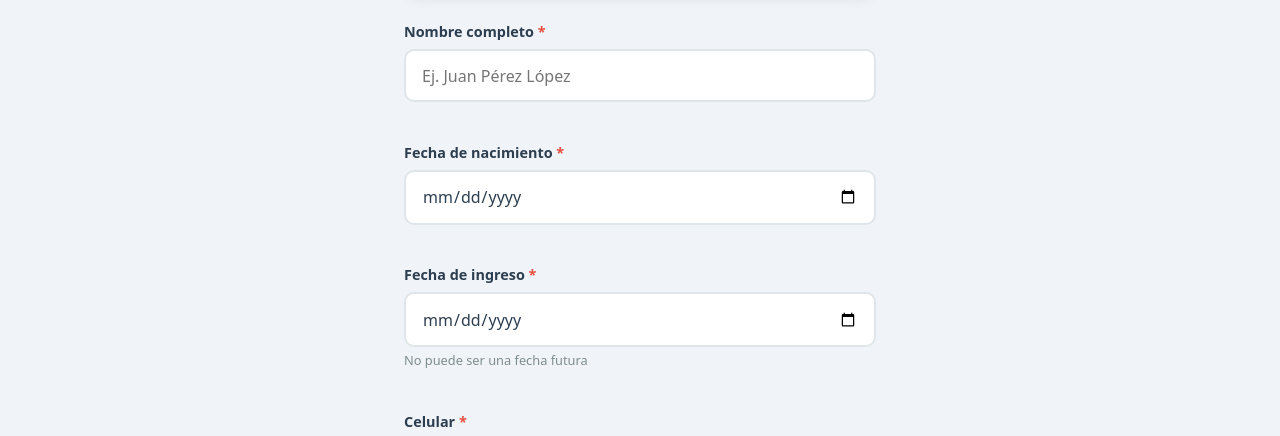
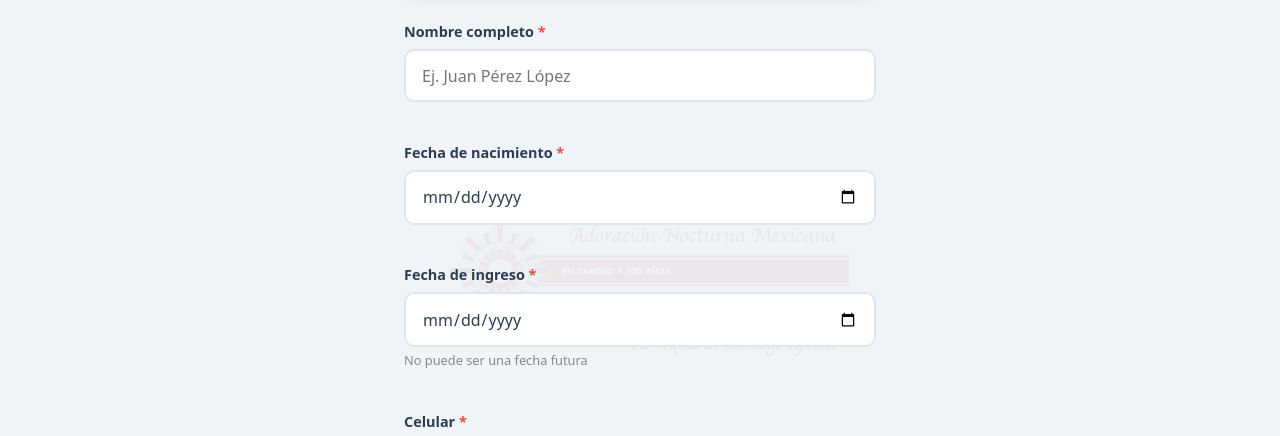
Before and after one commit to pinedavillegasjoseisaias-coder/registro-santiago-apostol, a website: page public/index.html in a window 1280 px wide. Shown: the part 455-891 px from the top of the page. Drawn offline with Linux system fonts and the light colour scheme.

Commit message:
Agregar logo como marca de agua de fondo en formulario

```diff
--- a/public/css/styles.css
+++ b/public/css/styles.css
@@ -113,6 +113,29 @@ body {
     max-width: 520px;
     margin: 0 auto;
     padding: 1.5rem 1rem;
+    position: relative;
+}
+
+.container::before {
+    content: '';
+    position: absolute;
+    top: 50%;
+    left: 50%;
+    transform: translate(-50%, -50%);
+    width: 85%;
+    height: 60%;
+    background-image: url('../img/logo-anm.png');
+    background-repeat: no-repeat;
+    background-position: center;
+    background-size: contain;
+    opacity: 0.06;
+    pointer-events: none;
+    z-index: 0;
+}
+
+.container > * {
+    position: relative;
+    z-index: 1;
 }
 
 .form-group {
```
